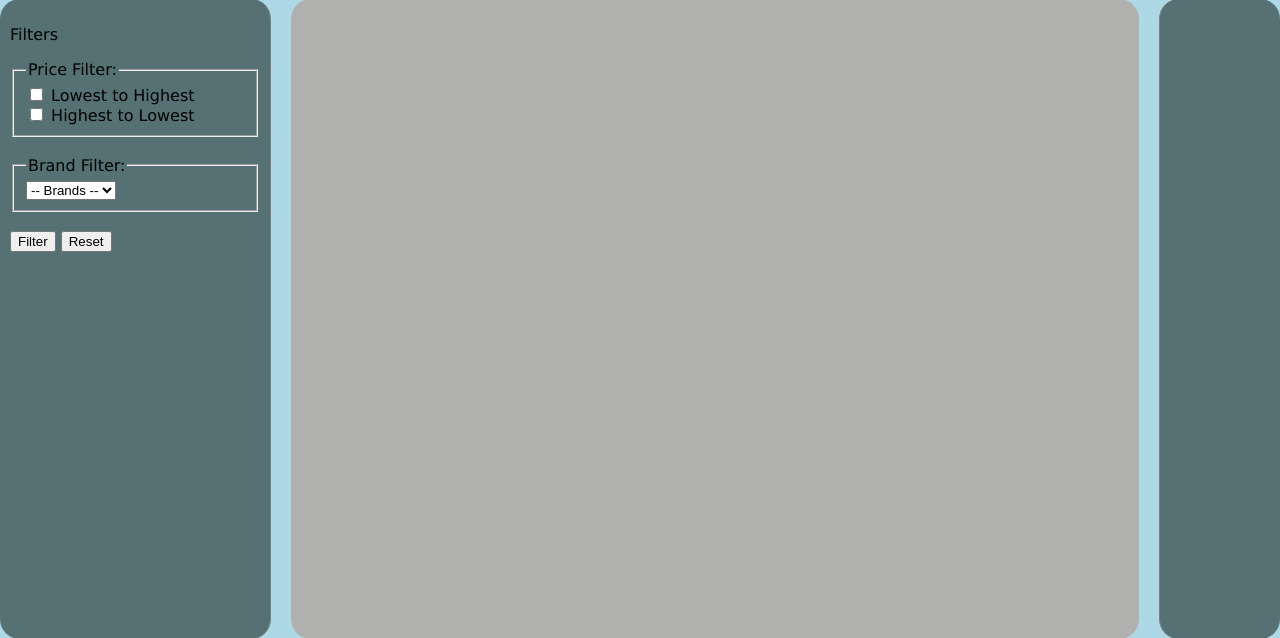
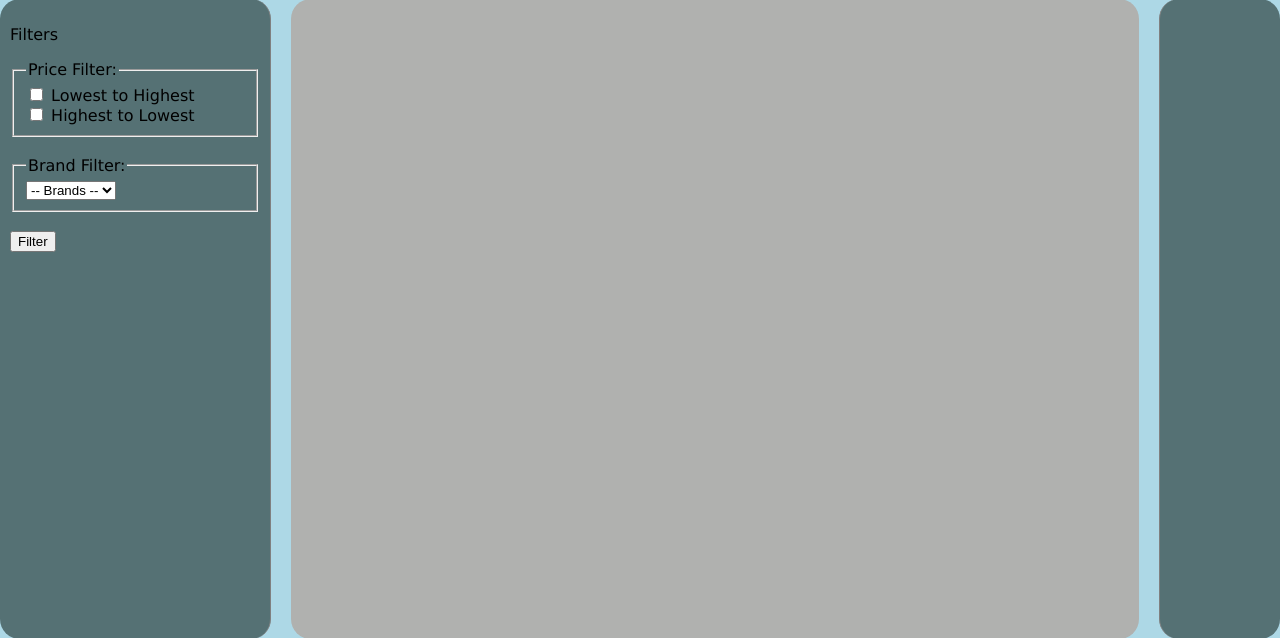
Before and after one commit to jomer4lyfe/ITC-350-Database, a Flask app: page /CPU in a window 1280 px wide. Shown: the part 121-759 px from the top of the page. Run offline with Flask 3, Linux system fonts and the light colour scheme; data that the repository does not hold is empty.

Commit message:
Got rid of reset button

```diff
--- a/main.py
+++ b/main.py
@@ -46,11 +46,9 @@ def get_cpu():
     mainQuery = "SELECT * FROM CPU"
     brandFilter = "SELECT CPUBrand FROM CPU"
 
-    print(f"This is what is in brand: {brand}") # Delete this
-
     # mainQuery for sorting
     if brand not in ('-- Brands --', '', None):
-        mainQuery += f" WHERE CPUBrand = '{brand}'"
+       mainQuery += f" WHERE CPUBrand = '{brand}'"
     if price_sort in ('ASC', 'DESC'):
         mainQuery += f" ORDER BY CPUPrice {price_sort}"
 
--- a/templates/browse_cpu.html
+++ b/templates/browse_cpu.html
@@ -49,7 +49,6 @@
             </fieldset>
                 <br>
                 <button type="submit">Filter</button>
-                <button type="submit">Reset</button>
             <br>
             </form>
             </div>
```
